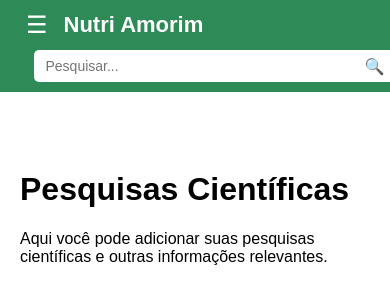
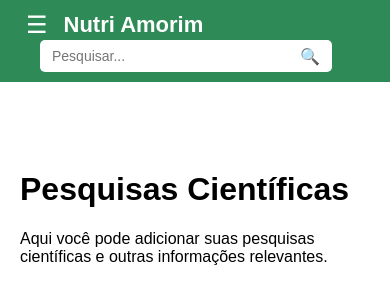
Before and after one commit to NutriAmorim/loja_nutri_novo, a Django app: page /pesquisas/ in a window 390 px wide. Shown: the top 283 px of the page. Run offline with Django 5.2, Linux system fonts and the light colour scheme.

Commit message:
Ajuste da largura da barra de pesquisa no mobile

```diff
--- a/loja_app/templates/base.html
+++ b/loja_app/templates/base.html
@@ -72,7 +72,6 @@
             flex: 1;
             display: flex;
             justify-content: center;
-            margin-top: 10px;
         }
 
         .search-form {
@@ -101,15 +100,9 @@
             color: #2E8B57;
         }
 
-        /* ✅ AJUSTE SÓ PARA MOBILE: barra de busca menor */
-        @media (max-width: 768px) {
-            .search-form {
-                max-width: 90%;
-            }
-        }
-
         .sidebar {
-            width: 100%;
+            width: 90%;
+            max-width: 320px;
             background-color: #2E8B57;
             color: white;
             padding: 20px;
@@ -119,6 +112,7 @@
             z-index: 1000;
             display: none;
             flex-direction: column;
+            box-sizing: border-box;
         }
 
         .sidebar.active {
@@ -177,6 +171,20 @@
             .content {
                 margin-left: 270px;
                 padding-top: 80px;
+            }
+        }
+
+        /* 🔧 Ajuste da barra de pesquisa para mobile */
+        @media (max-width: 768px) {
+            .search-wrapper {
+                justify-content: flex-start;
+                padding-left: 20px;
+                padding-right: 20px;
+                width: 100%;
+            }
+
+            .search-form {
+                max-width: 280px; /* Reduzido pra caber na tela */
             }
         }
     </style>
```
